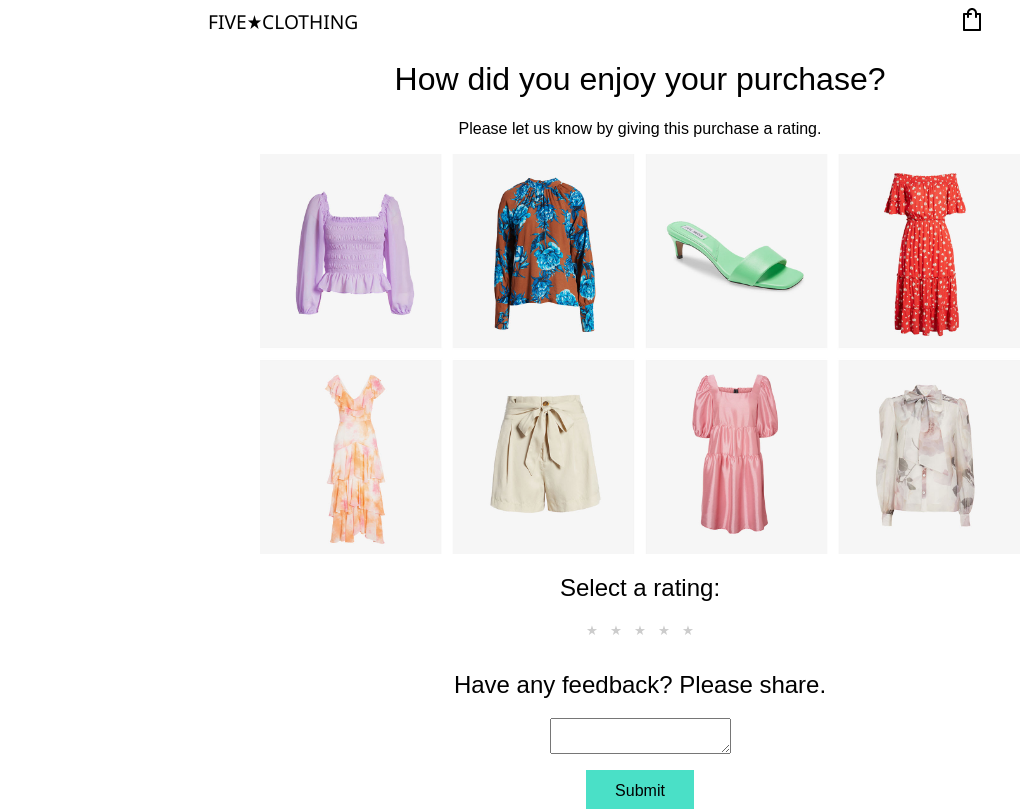
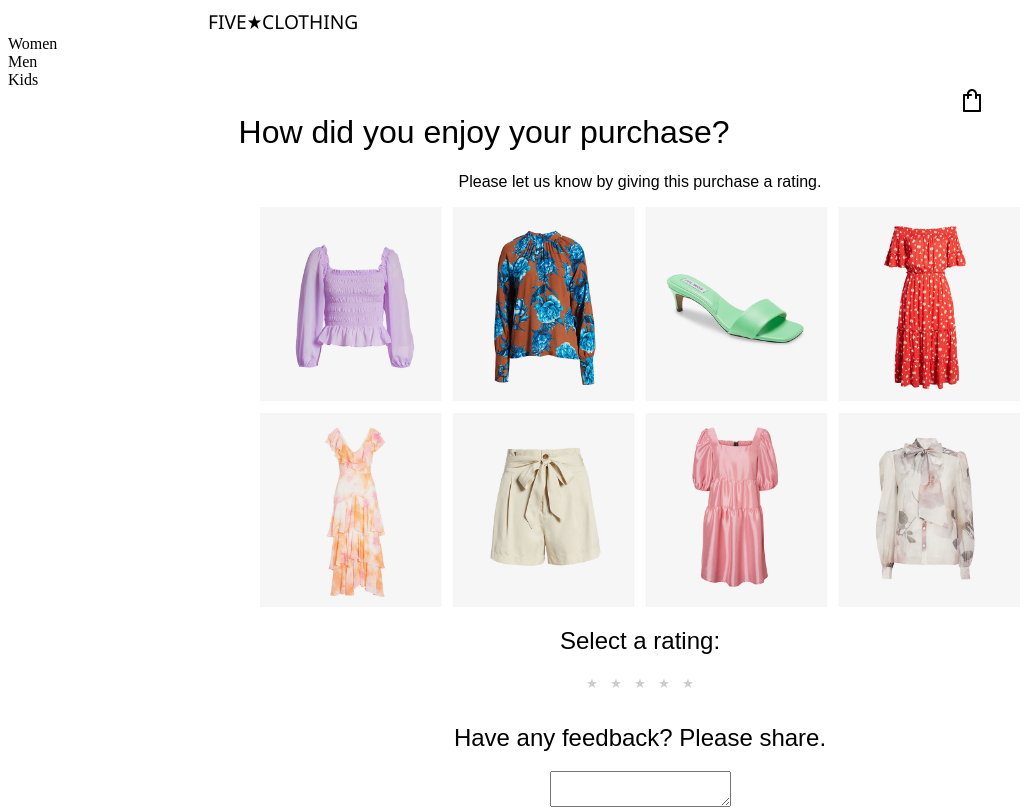
Before and after one commit to IfeAkiWad/FiveStarRatingSystem, a React (Create React App) app: page / in a window 1280 px wide. Shown: the top 809 px of the page, without its empty margins (0-1036 px from the left). Built offline with nearby package versions, Linux system fonts and the light colour scheme; the HTML template or start-up script is replaced by a standard one.

Commit message:
implement felx box on naviigation bar

```diff
--- a/src/NavBar.js
+++ b/src/NavBar.js
@@ -1,17 +1,24 @@
 import React from 'react'
 import { Link } from 'react-router-dom'
-import ShoppingBag from './assets/ShoppingBag.svg'
 
 const NavBar = () => {
     return (
-        <nav className="nav">
-            {/* <button class="dropbtn">Menu</button> */}
-            <div>
-                <ul>
-                    <li>
-                        <Link id="five-star-link" to=''>FIVE&#9733;CLOTHING</Link>
-                    </li>
-                    <li className='float-right-link'>
+        <nav className="flex-container">
+            <div >
+
+                    <div>
+                        <Link id="five-star-link" to=''>FIVE&#9733;CLOTHING&nbsp;</Link>
+                    </div>
+                    <div>
+                        <Link className='people-links' to=''>Women</Link>
+                    </div>
+                    <div>
+                        <Link className='people-links' to=''>Men</Link>
+                    </div>
+                    <div>
+                        <Link className='people-links' to=''>Kids</Link>
+                    </div>
+                    <div className='float-right-link'>
                         <Link className="shoppin-bag" to="">
                         {/* <img className="bag" src={ShoppingBag} alt="shopping bag" /> */}
                             <svg width="24" height="24" viewBox="0 0 24 24" fill="none"
@@ -28,8 +35,8 @@ const NavBar = () => {
                                 </path>
                             </svg>
                        </Link>
-                    </li>
-                </ul>
+                    </div>
+
                 {/*<Link id="link" to="/clickers"> CLICKERS</Link>
                 <Link id="link" to="/age-calculator"> AGE CALCULATOR</Link>
                 <Link id="link" to='/timer'> TIMER</Link>
```
